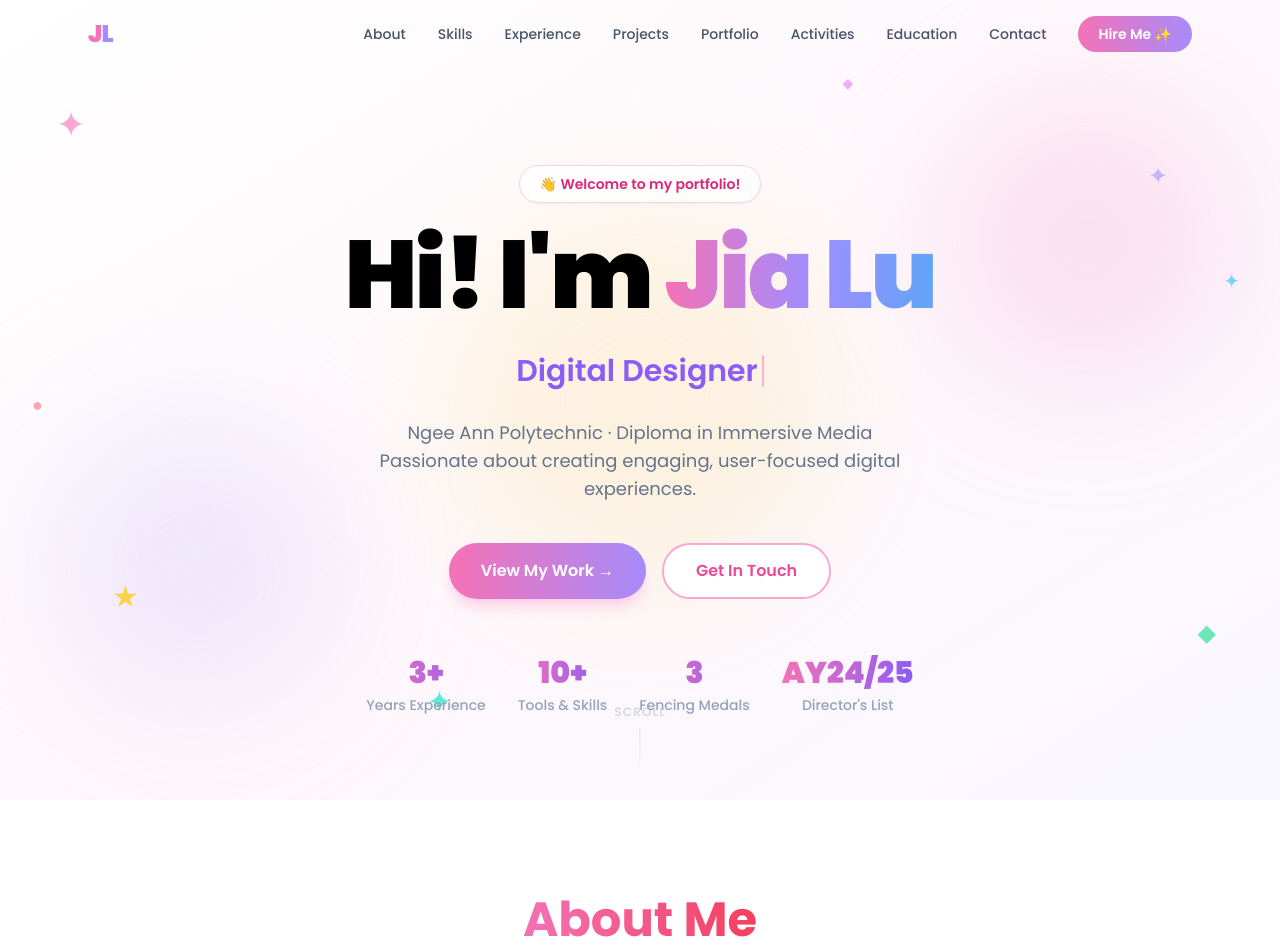
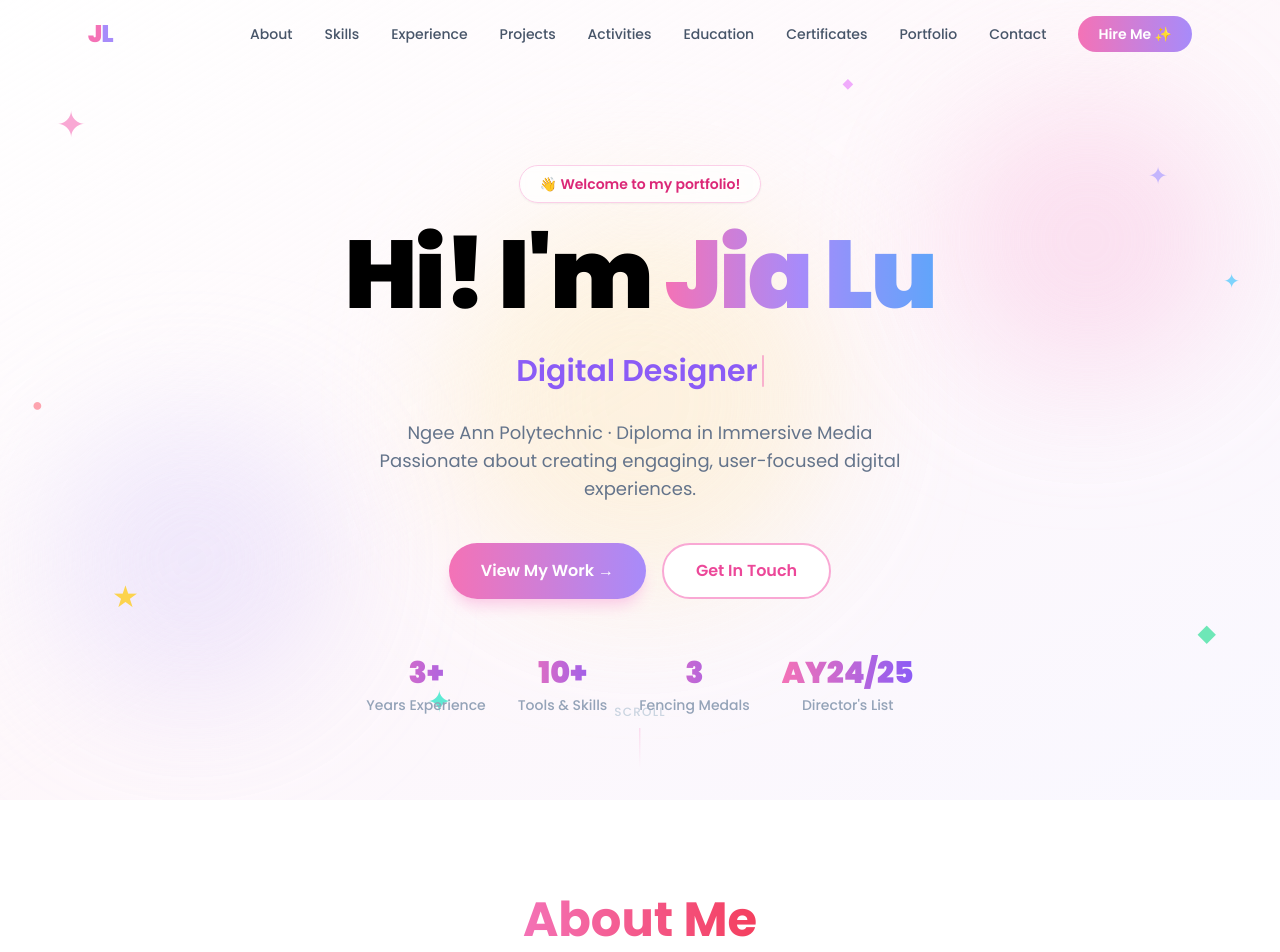
Before and after one commit to s10269187/Resume_Website, a React (Vite) app: page / in a window 1280 px wide. Shown: the top 952 px of the page. Built offline with nearby package versions, Linux system fonts and the light colour scheme.

Commit message:
Added A Certificartes Section

```diff
--- a/index.html
+++ b/index.html
@@ -2,6 +2,7 @@
 <html lang="en">
   <head>
     <meta charset="UTF-8" />
+    <link rel="icon" type="image/svg+xml" href="/favicon.svg" />
     <meta name="viewport" content="width=device-width, initial-scale=1.0" />
     <link rel="preconnect" href="https://fonts.googleapis.com">
     <link rel="preconnect" href="https://fonts.gstatic.com" crossorigin>
--- a/src/App.jsx
+++ b/src/App.jsx
@@ -6,6 +6,7 @@ import Experience from './components/Experience'
 import Projects from './components/Projects'
 import CoCurricular from './components/CoCurricular'
 import Education from './components/Education'
+import Certificates from './components/Certificates'
 import Portfolio from './components/Portfolio'
 import Contact from './components/Contact'
 import Footer from './components/Footer'
@@ -21,6 +22,7 @@ export default function App() {
       <Projects />
       <CoCurricular />
       <Education />
+      <Certificates />
       <Portfolio />
       <Contact />
       <Footer />
--- a/src/components/About.jsx
+++ b/src/components/About.jsx
@@ -2,11 +2,12 @@ import SectionHeader from './SectionHeader'
 
 const tags = [
   '🇸🇬 Singapore',
-  '📍 Ngee Ann Poly',
+  '📍 Ngee Ann Polytechnic',
   '🎮 Game Dev',
   '📷 Photography',
   '🤺 Fencing',
   '🎨 Digital Design',
+  '🎹 Pianist / Bassist',
 ]
 
 export default function About() {
--- /dev/null
+++ b/src/components/Certificates.jsx
@@ -0,0 +1,138 @@
+import SectionHeader from './SectionHeader'
+
+const certificates = [
+  {
+    category: 'Academic',
+    icon: '🎓',
+    gradient: 'from-violet-400 to-purple-500',
+    bg: 'from-violet-50 to-purple-50',
+    border: 'border-violet-200',
+    badgeColor: 'bg-violet-100 text-violet-700',
+    items: [
+      {
+        title: "Director's List",
+        issuer: 'Diploma in Immersive Media',
+        description: 'October Semester, Year 2024/2025',
+        year: '2025',
+        icon: '⭐',
+      },
+      {
+        title: 'Introduction to Web Design and Development',
+        issuer: 'LinkedIn Learning',
+        year: '2026',
+        icon: '🌐',
+      },
+      {
+        title: 'Learning the JavaScript Language',
+        issuer: 'LinkedIn Learning',
+        year: '2026',
+        icon: '💻',
+      },
+      {
+        title: 'Design User Experiences with Figma',
+        issuer: 'LinkedIn Learning',
+        year: '2026',
+        icon: '🎨',
+      },
+    ],
+  },
+  {
+    category: 'Volunteering & Others',
+    icon: '🤝',
+    gradient: 'from-emerald-400 to-teal-500',
+    bg: 'from-emerald-50 to-teal-50',
+    border: 'border-emerald-200',
+    badgeColor: 'bg-emerald-100 text-emerald-700',
+    items: [
+      {
+        title: 'Completion of MissionX',
+        issuer: 'Youth Corps Singapore',
+        year: '2026',
+        icon: '🎯',
+      },
+      {
+        title: '24Asia Beach Clean-up',
+        issuer: 'Community Service',
+        year: '2026',
+        icon: '🌊',
+      },
+      {
+        title: 'Agape Standard First Aid Course',
+        issuer: 'Agape',
+        description: 'First Aid Certification',
+        year: '2026',
+        icon: '🏥',
+      },
+    ],
+  },
+]
+
+export default function Certificates() {
+  return (
+    <section id="certificates" className="py-24 bg-white">
+      <div className="max-w-6xl mx-auto px-6">
+        <SectionHeader
+          title="Certificates"
+          subtitle="Qualifications and training I've completed"
+          gradient="emerald"
+        />
+
+        <div className="space-y-12">
+          {certificates.map((certGroup, groupIdx) => (
+            <div key={groupIdx}>
+              {/* Category header */}
+              <div className="flex items-center gap-3 mb-8">
+                <div
+                  className={`w-12 h-12 rounded-xl bg-gradient-to-br ${certGroup.gradient} flex items-center justify-center text-2xl shadow-md`}
+                >
+                  {certGroup.icon}
+                </div>
+                <div>
+                  <h2 className={`text-2xl font-bold bg-gradient-to-r ${certGroup.gradient} bg-clip-text text-transparent`}>
+                    {certGroup.category}
+                  </h2>
+                </div>
+              </div>
+
+              {/* Certificates grid */}
+              <div className="grid sm:grid-cols-2 lg:grid-cols-3 gap-5">
+                {certGroup.items.map((cert, idx) => (
+                  <div
+                    key={idx}
+                    className={`bg-gradient-to-br ${certGroup.bg} border ${certGroup.border} rounded-2xl p-5 hover:shadow-lg transition-all duration-300 hover:-translate-y-1`}
+                  >
+                    {/* Header with icon and year */}
+                    <div className="flex items-start justify-between gap-2 mb-3">
+                      <div className="text-3xl">{cert.icon}</div>
+                      <span className={`${certGroup.badgeColor} text-xs font-bold px-2.5 py-1 rounded-full whitespace-nowrap`}>
+                        {cert.year}
+                      </span>
+                    </div>
+
+                    {/* Title */}
+                    <h3 className="text-lg font-bold text-slate-800 mb-1">{cert.title}</h3>
+
+                    {/* Issuer */}
+                    <p className={`text-sm font-semibold bg-gradient-to-r ${certGroup.gradient} bg-clip-text text-transparent mb-2`}>
+                      {cert.issuer}
+                    </p>
+
+                    {/* Description if exists */}
+                    {cert.description && (
+                      <p className="text-xs text-slate-500 italic">{cert.description}</p>
+                    )}
+                  </div>
+                ))}
+              </div>
+
+              {/* Divider between categories */}
+              {groupIdx < certificates.length - 1 && (
+                <div className="my-8 border-t border-slate-200" />
+              )}
+            </div>
+          ))}
+        </div>
+      </div>
+    </section>
+  )
+}
--- a/src/components/Footer.jsx
+++ b/src/components/Footer.jsx
@@ -14,7 +14,7 @@ export default function Footer() {
 
         {/* Nav links */}
         <div className="flex flex-wrap justify-center gap-6 text-sm text-slate-400">
-          {['about', 'skills', 'experience', 'projects', 'portfolio', 'cocurricular', 'education', 'contact'].map(s => (
+          {['about', 'skills', 'experience', 'projects', 'cocurricular', 'education', 'certificates', 'portfolio', 'contact'].map(s => (
             <button
               key={s}
               onClick={() => document.querySelector(`#${s}`)?.scrollIntoView({ behavior: 'smooth' })}
--- a/src/components/Navbar.jsx
+++ b/src/components/Navbar.jsx
@@ -5,9 +5,10 @@ const navLinks = [
   { href: '#skills', label: 'Skills' },
   { href: '#experience', label: 'Experience' },
   { href: '#projects', label: 'Projects' },
-  { href: '#portfolio', label: 'Portfolio' },
   { href: '#cocurricular', label: 'Activities' },
   { href: '#education', label: 'Education' },
+  { href: '#certificates', label: 'Certificates' },
+  { href: '#portfolio', label: 'Portfolio' },
   { href: '#contact', label: 'Contact' },
 ]
 
```
Also changed, not shown: public/favicon.svg (added).
